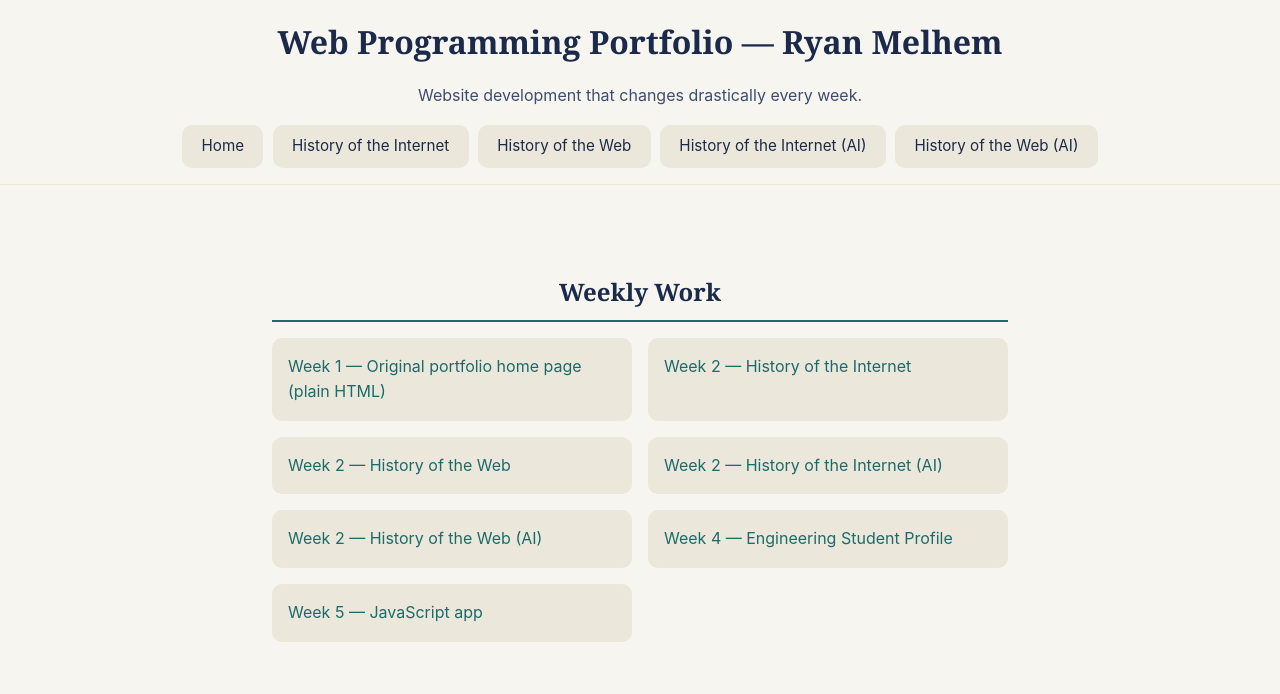
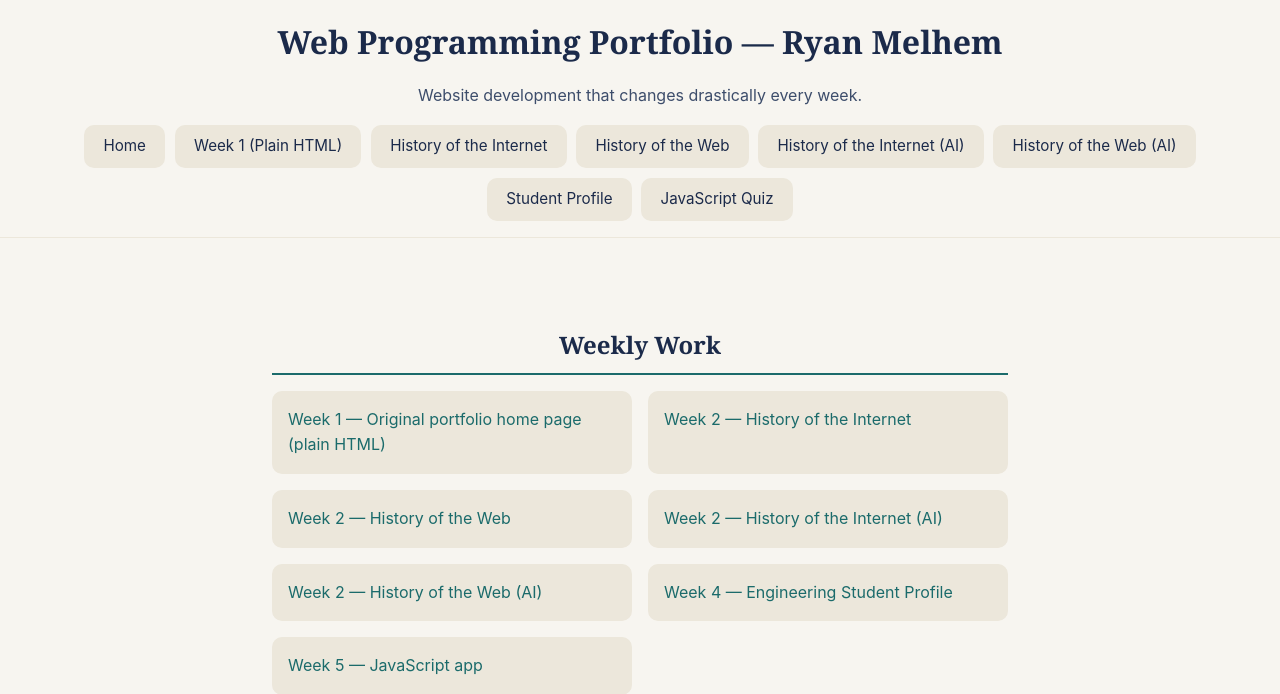
Before and after one commit to RyanMelhem/web-programming-site, a Flask app: page / in a window 1280 px wide. Shown: the top 694 px of the page. Run offline with Flask 3, Linux system fonts and the light colour scheme.

Commit message:
Add Week 1, profile and quiz links to the nav bar

```diff
--- a/templates/base.html
+++ b/templates/base.html
@@ -13,10 +13,13 @@
     <p>Website development that changes drastically every week.</p>
     <nav>
         <a href="{{ url_for('home') }}">Home</a>
+        <a href="{{ url_for('week1') }}">Week 1 (Plain HTML)</a>
         <a href="{{ url_for('internet_history') }}">History of the Internet</a>
         <a href="{{ url_for('web_history') }}">History of the Web</a>
         <a href="{{ url_for('internet_history_ai') }}">History of the Internet (AI)</a>
         <a href="{{ url_for('web_history_ai') }}">History of the Web (AI)</a>
+        <a href="{{ url_for('submit_profile') }}">Student Profile</a>
+        <a href="{{ url_for('quiz') }}">JavaScript Quiz</a>
     </nav>
 </header>
     <main>
```
